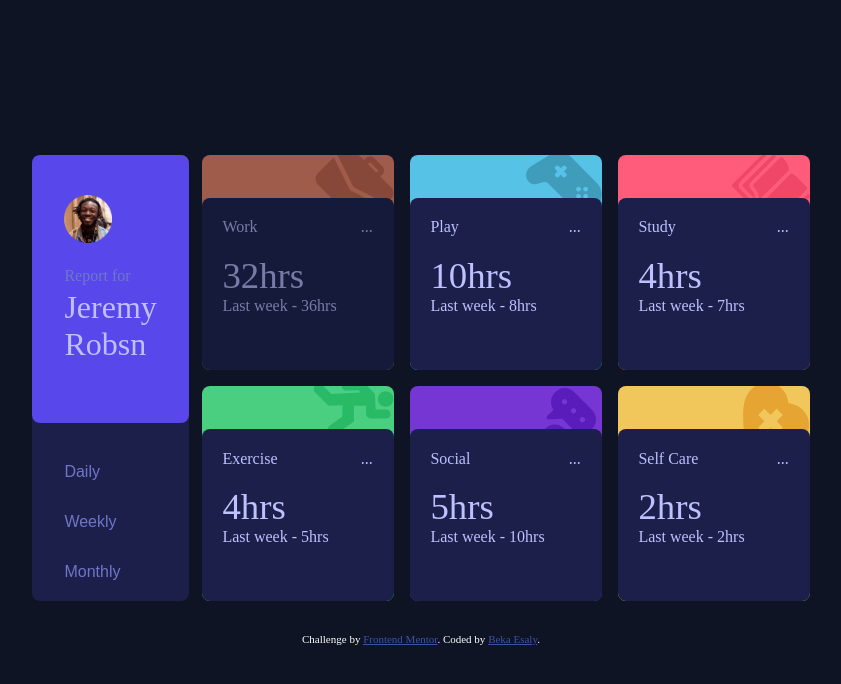
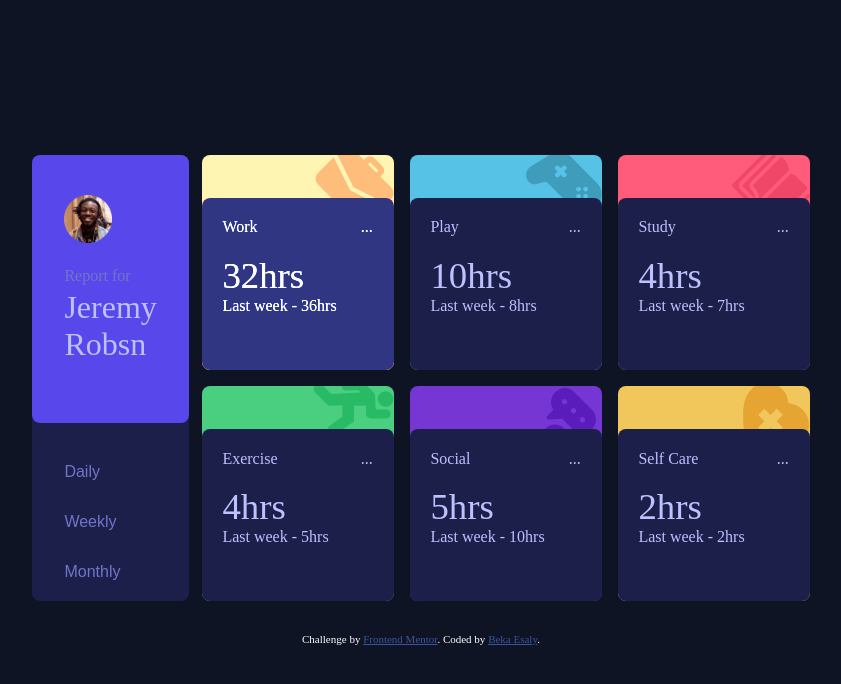
Before and after one commit to BekEsaly/time-tracking-dashboard-main, a plain HTML site: page index.html in a window 1280 px wide. In both pictures the pointer is over the element 516 px from the left and 262 px from the top of the page. Shown: the whole page, without its empty margins (219-1060 px from the left). Drawn offline with Linux system fonts and the light colour scheme.

Commit message:
Update style.css

```diff
--- a/style.css
+++ b/style.css
@@ -109,7 +109,7 @@ body{
   height: auto;
 }
 .time-tracking--item:hover{
-  opacity:0.6;
+  filter: brightness(1.75);
 }
 #item-1{
     background: url('./images/icon-work.svg')no-repeat var(--Light-red-work) right top -6%;
```
